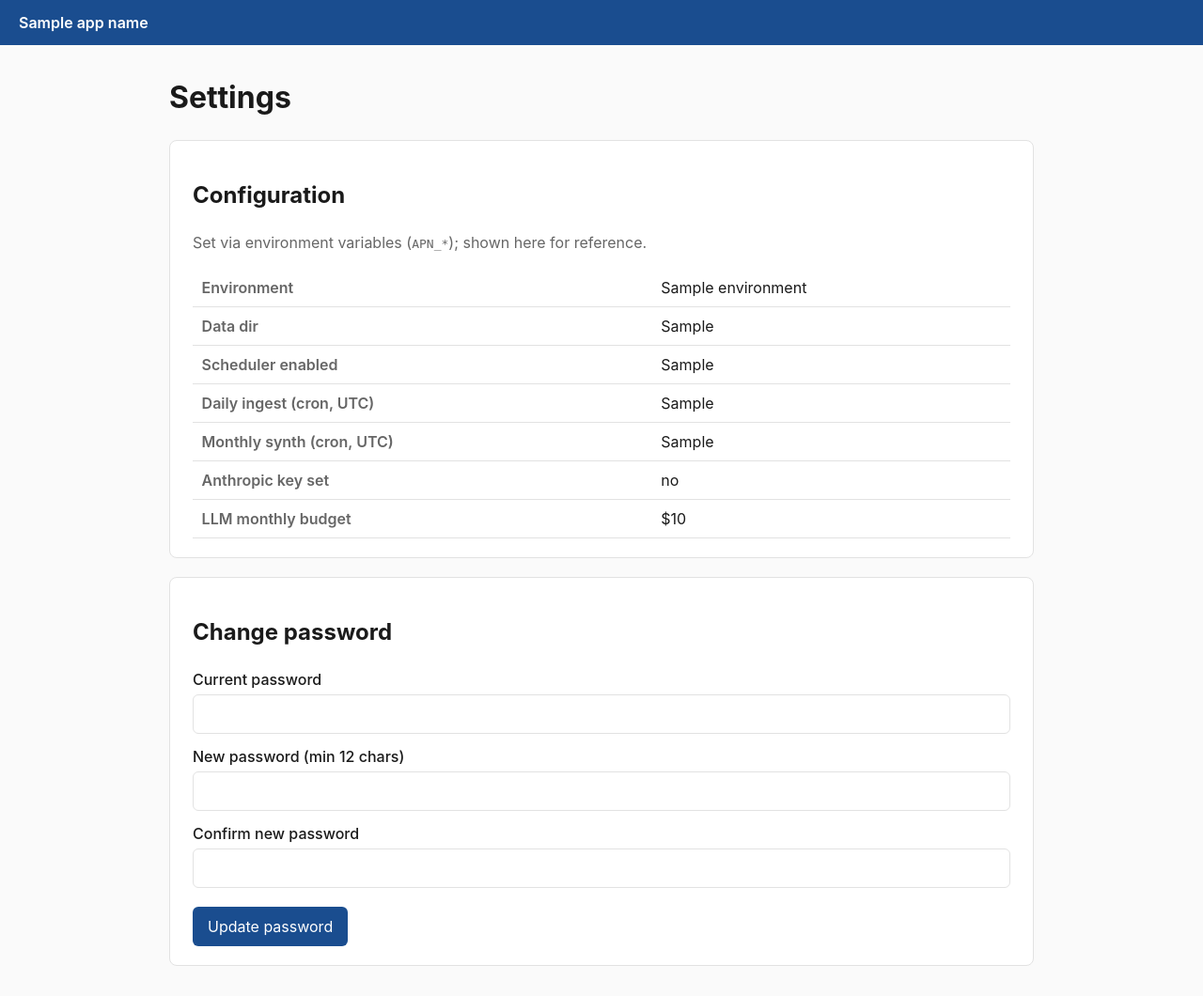
After one commit to agruen/ai-privacy-newsletter, a FastAPI app: template app/web/templates/settings.html in a window 1280 px wide. The commit adds this page. Shown: the whole page at 94% size. Run offline with FastAPI, Linux system fonts and the light colour scheme; the template is opened without the code that fills it: most values are stand-ins (such as "Sample title", 1, 10 or a date in 2020); parts of the project's set-up code (start-up, migrations or seed data) failed here and were passed over.

Commit message:
Phase 1: auth + admin shell
- Single admin user, env-bootstrapped (APN_ADMIN_USERNAME/PASSWORD)
- Argon2 password hashing, session-cookie auth, CSRF on all forms
- require_user dependency + redirect-to-login exception handler
- Authenticated dashboard (recent job runs) and settings page
- Password change flow; nav with logout
- Tests cover anon redirect, login, dashboard, bad-login

Co-Authored-By: Claude Opus 4.8 (1M context) <noreply@anthropic.com>

```diff
--- /dev/null
+++ b/app/auth.py
@@ -0,0 +1,107 @@
+"""Authentication: password hashing, admin bootstrap, session helpers."""
+
+from __future__ import annotations
+
+import logging
+import secrets
+
+from argon2 import PasswordHasher
+from argon2.exceptions import VerifyMismatchError
+from fastapi import Depends, Request
+from sqlmodel import Session, select
+
+from app.config import get_settings
+from app.db import engine, get_session
+from app.models import AppUser
+
+logger = logging.getLogger(__name__)
+_hasher = PasswordHasher()
+
+SESSION_USER_KEY = "user_id"
+SESSION_CSRF_KEY = "csrf_token"
+
+
+class NotAuthenticated(Exception):
+    """Raised by require_user when no valid session is present."""
+
+
+def hash_password(password: str) -> str:
+    return _hasher.hash(password)
+
+
+def verify_password(password_hash: str, password: str) -> bool:
+    try:
+        return _hasher.verify(password_hash, password)
+    except VerifyMismatchError:
+        return False
+    except Exception:  # malformed hash, etc.
+        return False
+
+
+def bootstrap_admin() -> None:
+    """Create the single admin from env on first run, if none exists yet."""
+    settings = get_settings()
+    with Session(engine) as session:
+        existing = session.exec(select(AppUser)).first()
+        if existing:
+            return
+        if not settings.admin_password:
+            logger.warning(
+                "No admin user and APN_ADMIN_PASSWORD is unset — "
+                "set it and restart to create the admin account."
+            )
+            return
+        user = AppUser(
+            username=settings.admin_username,
+            password_hash=hash_password(settings.admin_password),
+        )
+        session.add(user)
+        session.commit()
+        logger.info("Created admin user %r from environment", settings.admin_username)
+
+
+def authenticate(session: Session, username: str, password: str) -> AppUser | None:
+    user = session.exec(select(AppUser).where(AppUser.username == username)).first()
+    if user and verify_password(user.password_hash, password):
+        return user
+    return None
+
+
+def login_user(request: Request, user: AppUser) -> None:
+    request.session[SESSION_USER_KEY] = user.id
+
+
+def logout_user(request: Request) -> None:
+    request.session.clear()
+
+
+def current_user(
+    request: Request, session: Session = Depends(get_session)
+) -> AppUser | None:
+    user_id = request.session.get(SESSION_USER_KEY)
+    if not user_id:
+        return None
+    return session.get(AppUser, user_id)
+
+
+def require_user(user: AppUser | None = Depends(current_user)) -> AppUser:
+    if user is None:
+        raise NotAuthenticated()
+    return user
+
+
+# --- CSRF ------------------------------------------------------------------
+
+def get_csrf_token(request: Request) -> str:
+    token = request.session.get(SESSION_CSRF_KEY)
+    if not token:
+        token = secrets.token_urlsafe(32)
+        request.session[SESSION_CSRF_KEY] = token
+    return token
+
+
+def verify_csrf(request: Request, submitted: str | None) -> bool:
+    expected = request.session.get(SESSION_CSRF_KEY)
+    return bool(expected) and bool(submitted) and secrets.compare_digest(
+        expected, submitted
+    )
--- a/app/config.py
+++ b/app/config.py
@@ -24,6 +24,11 @@ class Settings(BaseSettings):
     data_dir: str = "/data"
     database_url: str = ""  # derived from data_dir if empty
 
+    # Admin bootstrap. On first run, if no user exists and these are set,
+    # the single admin account is created from them.
+    admin_username: str = "admin"
+    admin_password: str = ""
+
     # Scheduler (cron expressions; see APScheduler CronTrigger).
     scheduler_enabled: bool = True
     daily_ingest_cron: str = "0 7 * * *"      # 07:00 daily
--- a/app/main.py
+++ b/app/main.py
@@ -7,26 +7,27 @@ from contextlib import asynccontextmanager
 from pathlib import Path
 
 from fastapi import FastAPI, Request
-from fastapi.responses import HTMLResponse, JSONResponse
+from fastapi.responses import JSONResponse, RedirectResponse
 from fastapi.staticfiles import StaticFiles
-from fastapi.templating import Jinja2Templates
 from starlette.middleware.sessions import SessionMiddleware
 
+from app.auth import NotAuthenticated, bootstrap_admin
 from app.config import get_settings
 from app.db import init_db
 from app.scheduler import start_scheduler, stop_scheduler
+from app.web import routes_admin, routes_auth
 
 logging.basicConfig(level=logging.INFO)
 logger = logging.getLogger(__name__)
 
 settings = get_settings()
 BASE_DIR = Path(__file__).resolve().parent
-templates = Jinja2Templates(directory=str(BASE_DIR / "web" / "templates"))
 
 
 @asynccontextmanager
 async def lifespan(_app: FastAPI):
     init_db()
+    bootstrap_admin()
     start_scheduler()
     logger.info("%s started (%s)", settings.app_name, settings.environment)
     try:
@@ -44,15 +45,15 @@ app.mount(
 )
 
 
+@app.exception_handler(NotAuthenticated)
+async def _not_authenticated(_request: Request, _exc: NotAuthenticated):
+    return RedirectResponse("/login", status_code=303)
+
+
 @app.get("/healthz")
 def healthz() -> JSONResponse:
     return JSONResponse({"status": "ok", "app": settings.app_name})
 
 
-@app.get("/", response_class=HTMLResponse)
-def index(request: Request) -> HTMLResponse:
-    return templates.TemplateResponse(
-        request,
-        "index.html",
-        {"app_name": settings.app_name},
-    )
+app.include_router(routes_auth.router)
+app.include_router(routes_admin.router)
--- /dev/null
+++ b/app/web/__init__.py
@@ -0,0 +1 @@
+"""Web layer: templates, static assets, and route modules."""
--- a/app/web/static/style.css
+++ b/app/web/static/style.css
@@ -3,6 +3,10 @@
   --muted: #666;
   --accent: #1a4d8f;
   --bg: #fafafa;
+  --border: #e2e2e2;
+  --ok: #1f7a3d;
+  --err: #b00020;
+  --warn: #9a6700;
 }
 
 * { box-sizing: border-box; }
@@ -19,14 +23,68 @@ body {
   background: var(--accent);
   color: #fff;
   padding: 0.75rem 1.25rem;
+  display: flex;
+  align-items: center;
+  justify-content: space-between;
 }
 
-.topbar .brand { font-weight: 600; }
+.topbar .brand { font-weight: 600; color: #fff; text-decoration: none; }
+.nav { display: flex; align-items: center; gap: 1rem; }
+.nav a { color: #fff; text-decoration: none; opacity: 0.9; }
+.nav a:hover { opacity: 1; }
+.inline { display: inline; margin: 0; }
+.linkbtn {
+  background: none; border: none; color: #fff; cursor: pointer;
+  font: inherit; opacity: 0.9; padding: 0;
+}
+.linkbtn:hover { opacity: 1; text-decoration: underline; }
 
 .container {
-  max-width: 880px;
+  max-width: 960px;
   margin: 2rem auto;
   padding: 0 1.25rem;
 }
 
 a { color: var(--accent); }
+
+.card {
+  background: #fff;
+  border: 1px solid var(--border);
+  border-radius: 8px;
+  padding: 1.25rem 1.5rem;
+  margin: 1.25rem 0;
+}
+.card.narrow { max-width: 380px; margin: 3rem auto; }
+
+label { display: block; margin: 0.75rem 0; font-weight: 500; }
+input[type=text], input[type=password], input[type=email], textarea, select {
+  display: block; width: 100%; margin-top: 0.25rem;
+  padding: 0.5rem; border: 1px solid var(--border); border-radius: 6px;
+  font: inherit;
+}
+
+.btn {
+  background: var(--accent); color: #fff; border: none; cursor: pointer;
+  padding: 0.55rem 1rem; border-radius: 6px; font: inherit; margin-top: 0.5rem;
+}
+.btn:hover { filter: brightness(1.08); }
+.btn.secondary { background: #fff; color: var(--accent); border: 1px solid var(--accent); }
+
+.table { width: 100%; border-collapse: collapse; }
+.table th, .table td {
+  text-align: left; padding: 0.5rem 0.6rem; border-bottom: 1px solid var(--border);
+  vertical-align: top;
+}
+.table th { color: var(--muted); font-weight: 600; }
+
+.muted { color: var(--muted); }
+.error { color: var(--err); }
+.success { color: var(--ok); }
+
+.badge {
+  display: inline-block; padding: 0.1rem 0.5rem; border-radius: 999px;
+  font-size: 0.8rem; background: #eee;
+}
+.badge-ok { background: #e4f4ea; color: var(--ok); }
+.badge-error { background: #fbe4e8; color: var(--err); }
+.badge-started { background: #eef3fb; color: var(--accent); }
--- a/app/web/templates/base.html
+++ b/app/web/templates/base.html
@@ -8,7 +8,17 @@
 </head>
 <body>
   <header class="topbar">
-    <span class="brand">{{ app_name }}</span>
+    <a class="brand" href="/">{{ app_name }}</a>
+    {% if user %}
+    <nav class="nav">
+      <a href="/">Dashboard</a>
+      <a href="/settings">Settings</a>
+      <form method="post" action="/logout" class="inline">
+        <input type="hidden" name="csrf_token" value="{{ csrf_token }}">
+        <button type="submit" class="linkbtn">Log out</button>
+      </form>
+    </nav>
+    {% endif %}
   </header>
   <main class="container">
     {% block content %}{% endblock %}
--- /dev/null
+++ b/app/web/templates/settings.html
@@ -0,0 +1,40 @@
+{% extends "base.html" %}
+{% block title %}Settings — {{ app_name }}{% endblock %}
+{% block content %}
+<h1>Settings</h1>
+{% if message %}<p class="success">{{ message }}</p>{% endif %}
+{% if error %}<p class="error">{{ error }}</p>{% endif %}
+
+<section class="card">
+  <h2>Configuration</h2>
+  <p class="muted">Set via environment variables (<code>APN_*</code>); shown here for reference.</p>
+  <table class="table">
+    <tbody>
+      <tr><th>Environment</th><td>{{ settings.environment }}</td></tr>
+      <tr><th>Data dir</th><td>{{ settings.data_dir }}</td></tr>
+      <tr><th>Scheduler enabled</th><td>{{ settings.scheduler_enabled }}</td></tr>
+      <tr><th>Daily ingest (cron, UTC)</th><td>{{ settings.daily_ingest_cron }}</td></tr>
+      <tr><th>Monthly synth (cron, UTC)</th><td>{{ settings.monthly_synth_cron }}</td></tr>
+      <tr><th>Anthropic key set</th><td>{{ "yes" if settings.anthropic_api_key else "no" }}</td></tr>
+      <tr><th>LLM monthly budget</th><td>${{ "%.0f"|format(settings.anthropic_monthly_budget_usd) }}</td></tr>
+    </tbody>
+  </table>
+</section>
+
+<section class="card">
+  <h2>Change password</h2>
+  <form method="post" action="/settings/password">
+    <input type="hidden" name="csrf_token" value="{{ csrf_token }}">
+    <label>Current password
+      <input type="password" name="current_password" autocomplete="current-password" required>
+    </label>
+    <label>New password (min 12 chars)
+      <input type="password" name="new_password" autocomplete="new-password" required>
+    </label>
+    <label>Confirm new password
+      <input type="password" name="confirm_password" autocomplete="new-password" required>
+    </label>
+    <button type="submit" class="btn">Update password</button>
+  </form>
+</section>
+{% endblock %}
--- a/pyproject.toml
+++ b/pyproject.toml
@@ -13,6 +13,7 @@ dependencies = [
     "python-multipart>=0.0.12",
     "httpx>=0.27",
     "itsdangerous>=2.2",
+    "argon2-cffi>=23.1",
 ]
 
 [project.optional-dependencies]
```
Also changed, not shown: app/models.py (+9 -0 lines), app/web/routes_admin.py (added, +76 -0 lines), app/web/routes_auth.py (added, +42 -0 lines), app/web/templates/dashboard.html (added, +28 -0 lines), app/web/templates/index.html (deleted, +0 -9 lines), app/web/templates/login.html (added, +18 -0 lines), app/web/templating.py (added, +34 -0 lines), tests/test_smoke.py (+41 -4 lines).
